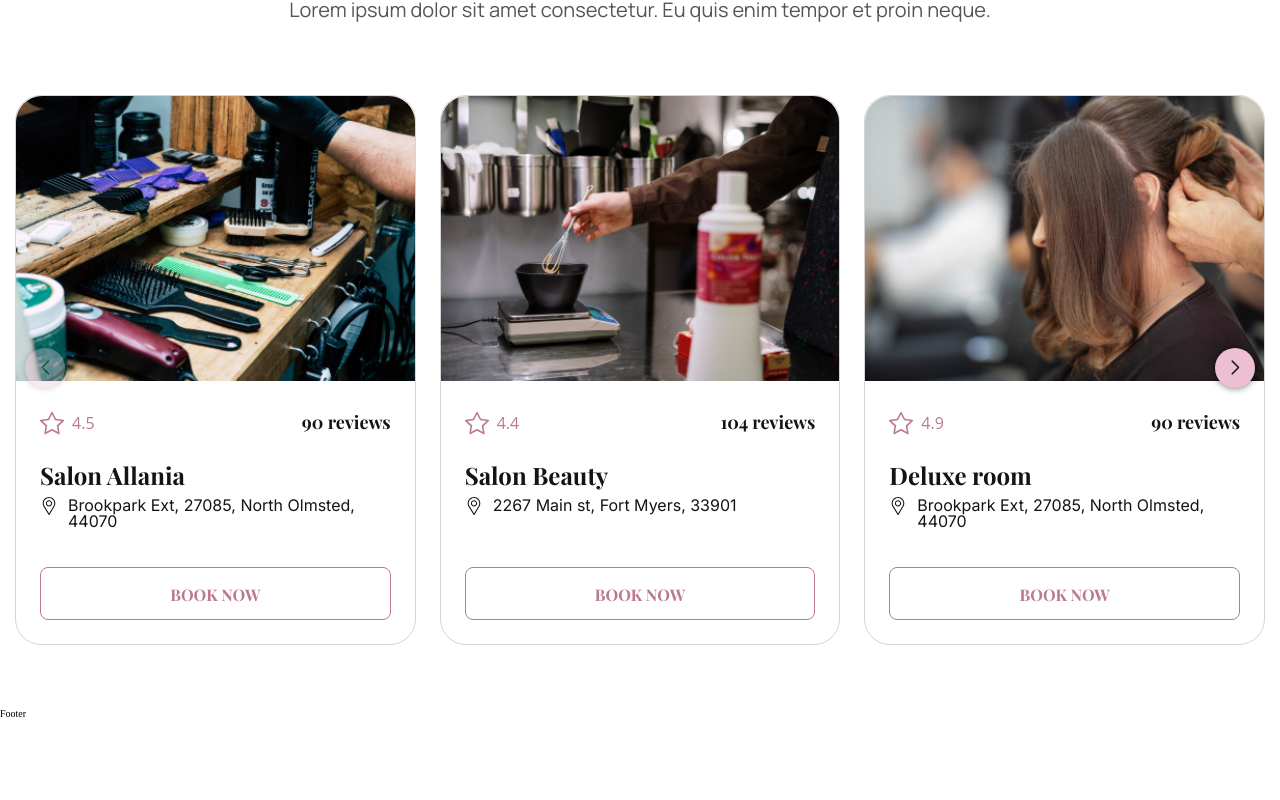
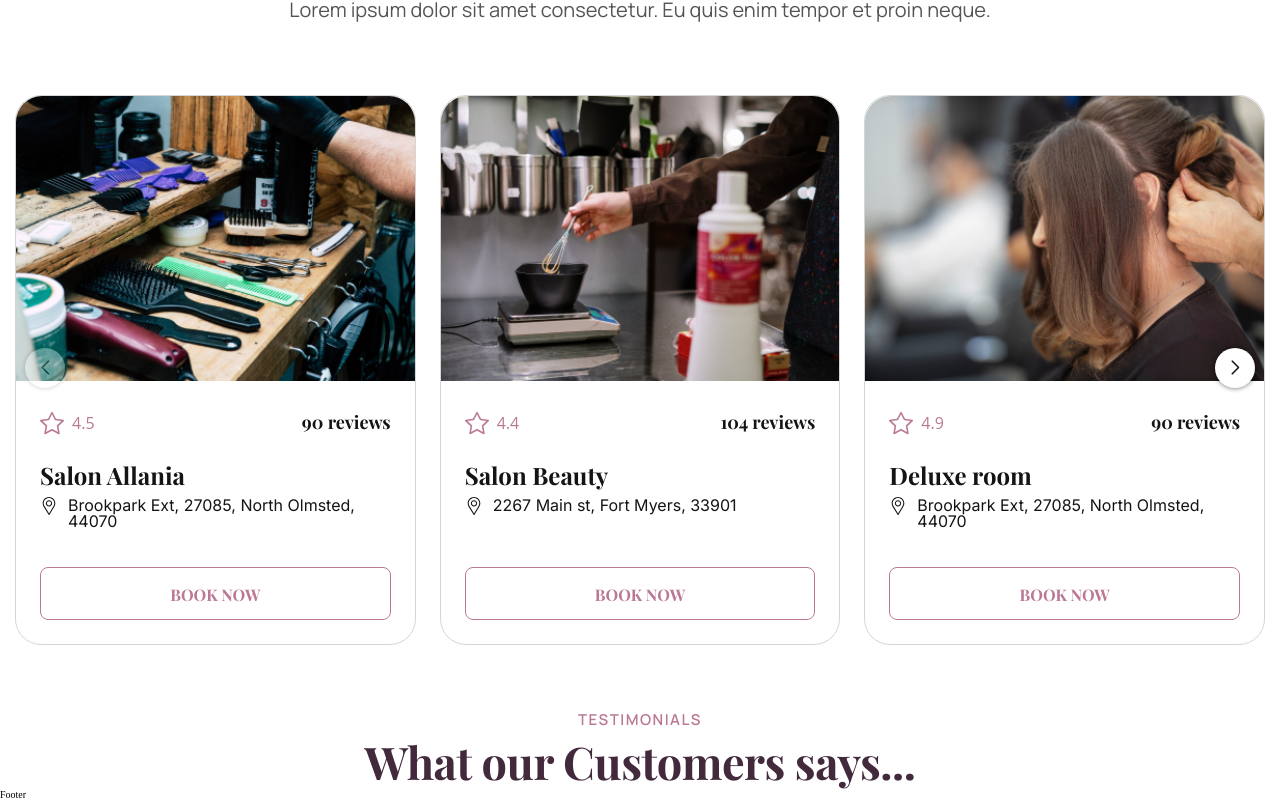
Before and after one commit to adAstra97/beauty-bar, a React (Vite) app: page / in a window 1280 px wide. Shown: the part 2561-3361 px from the top of the page. Before the commit the page ends 3280 px from the top, so only its background shows below. Built offline with nearby package versions, Linux system fonts and the light colour scheme; a web font is replaced by a local one.

Commit message:
add block testimonial

```diff
--- /dev/null
+++ b/src/components/Home/Testimonial.jsx
@@ -0,0 +1,47 @@
+import styled from "styled-components";
+import { Swiper, SwiperSlide } from 'swiper/react';
+
+import 'swiper/css';
+import { Container } from '../../styles/Container';
+import images from "../../constants/images";
+
+const TestimonialWrapper = styled.div`
+   text-align: center;
+
+   span {
+      font-family: 'Manrope', sans-serif;
+      font-size: 1.5rem;
+      font-weight: 600;
+      line-height: 1.5;
+      letter-spacing: 1.5px;
+      text-transform: uppercase;
+      color: ${({theme}) => theme.colors.main};
+   }
+`;
+
+const TestimonialEl = styled.div`
+
+`;
+
+
+
+
+const Testimonial = () => {
+   return (
+      <TestimonialWrapper>
+         <Container>
+            <TestimonialEl>
+               <span>Testimonials</span>
+               <h2>What our Customers says...</h2>
+               <Swiper>
+                  {
+
+                  }
+               </Swiper>
+            </TestimonialEl>
+         </Container>
+      </TestimonialWrapper>
+   )
+};
+
+export default Testimonial;
--- a/src/constants/images.js
+++ b/src/constants/images.js
@@ -17,6 +17,8 @@ import recomServices2 from '../assets/recom-services2.png';
 import recomServices3 from '../assets/recom-services3.png';
 import recomServices4 from '../assets/recom-services4.png';
 import map from '../assets/map.svg';
+import customer from '../assets/customer.png';
+import commas from '../assets/commas.png';
 
 
 export default {
@@ -38,5 +40,7 @@ export default {
    recomServices2,
    recomServices3,
    recomServices4,
-   map
+   map,
+   customer,
+   commas,
 };
--- a/src/pages/Home.jsx
+++ b/src/pages/Home.jsx
@@ -2,6 +2,7 @@ import Experience from "../components/Home/Experience";
 import Hero from "../components/Home/Hero";
 import Recommended from "../components/Home/Recommended";
 import Slider from "../components/Home/Slider";
+import Testimonial from "../components/Home/Testimonial";
 
 const Home = () => {
    return (
@@ -10,6 +11,7 @@ const Home = () => {
          <Slider/>
          <Experience/>
          <Recommended/>
+         <Testimonial/>
       </>
    )
 }
--- a/src/styles/Home/RecommendedStyle.js
+++ b/src/styles/Home/RecommendedStyle.js
@@ -34,11 +34,11 @@ export const RecommendedEl = styled.div`
 
    .swiper-button-next, .swiper-button-prev {
       color: ${({ theme }) => theme.colors.dark};
-      background-color: ${({ theme }) => theme.colors.secondary};
+      background-color: ${({ theme }) => theme.colors.white};
       border-radius: 50%;
       width: 40px;
       height: 40px;
-      box-shadow: 0 0 7px rgba(0, 0, 0, 0.6);
+      box-shadow: 0 0 5px rgba(0, 0, 0, 0.6);
 
       &::after {
          font-size: 1.4rem;
```
Also changed, not shown: src/constants/data.js (line endings or trailing spaces), src/styles/Home/Testimonial.js (added).
